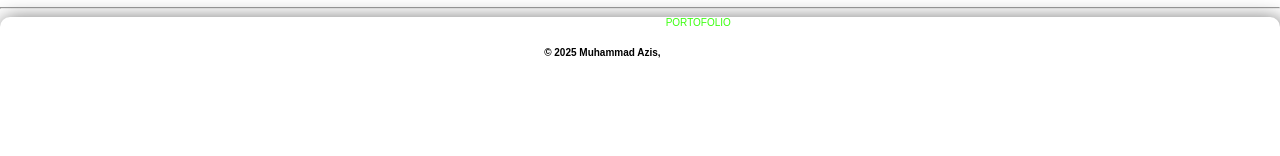
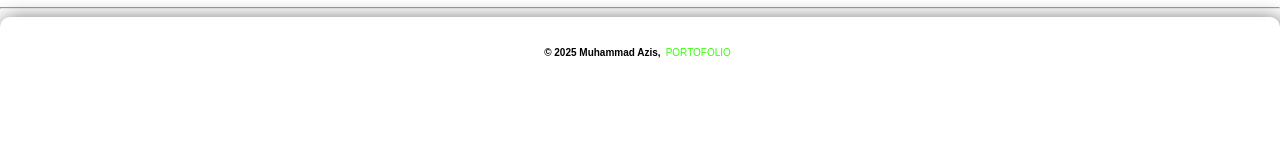
Before and after one commit to muhammadAzisAsmara/smk, a plain HTML site: page index.html in a window 1280 px wide. Shown: the part 799-955 px from the top of the page. Drawn offline with Linux system fonts and the light colour scheme.

Commit message:
update footer.css

```diff
--- a/footer.css
+++ b/footer.css
@@ -10,6 +10,7 @@ footer {
   width: 100%;
   height: 150px;
   justify-content: center;
+  text-align: center;
   font-size: var(--font-kecil);
   border-radius: 10px;
   box-shadow: 2px 2px 20px var(--warna-abu);
@@ -17,10 +18,9 @@ footer {
 h4 {
   color: black;
   margin-top: 30px;
-  text-align: center;
 }
 a {
   color: var(--warna-utama);
-  text-align: center;
   cursor: pointer;
+  margin-top: 30px;
 }
```
